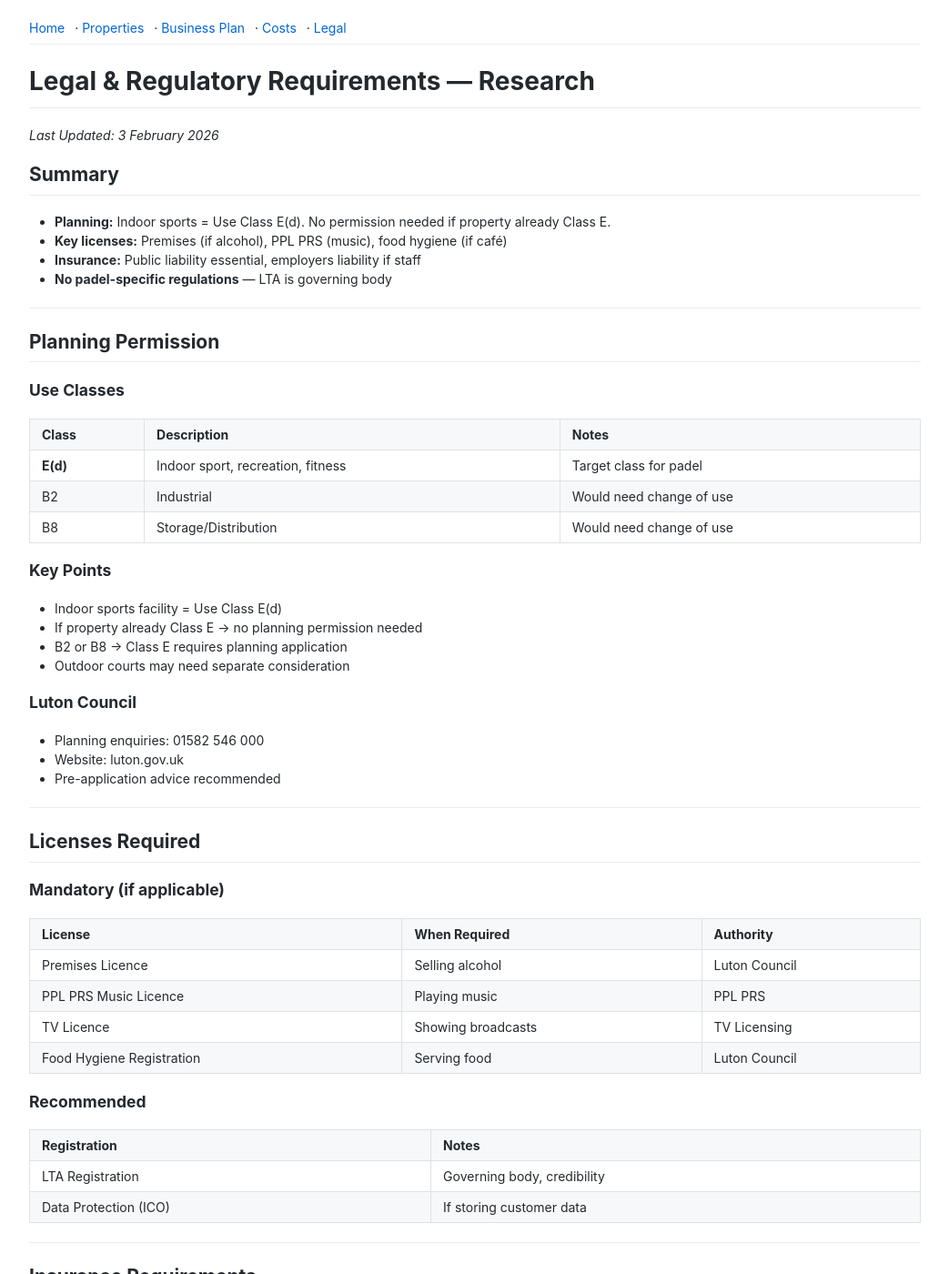
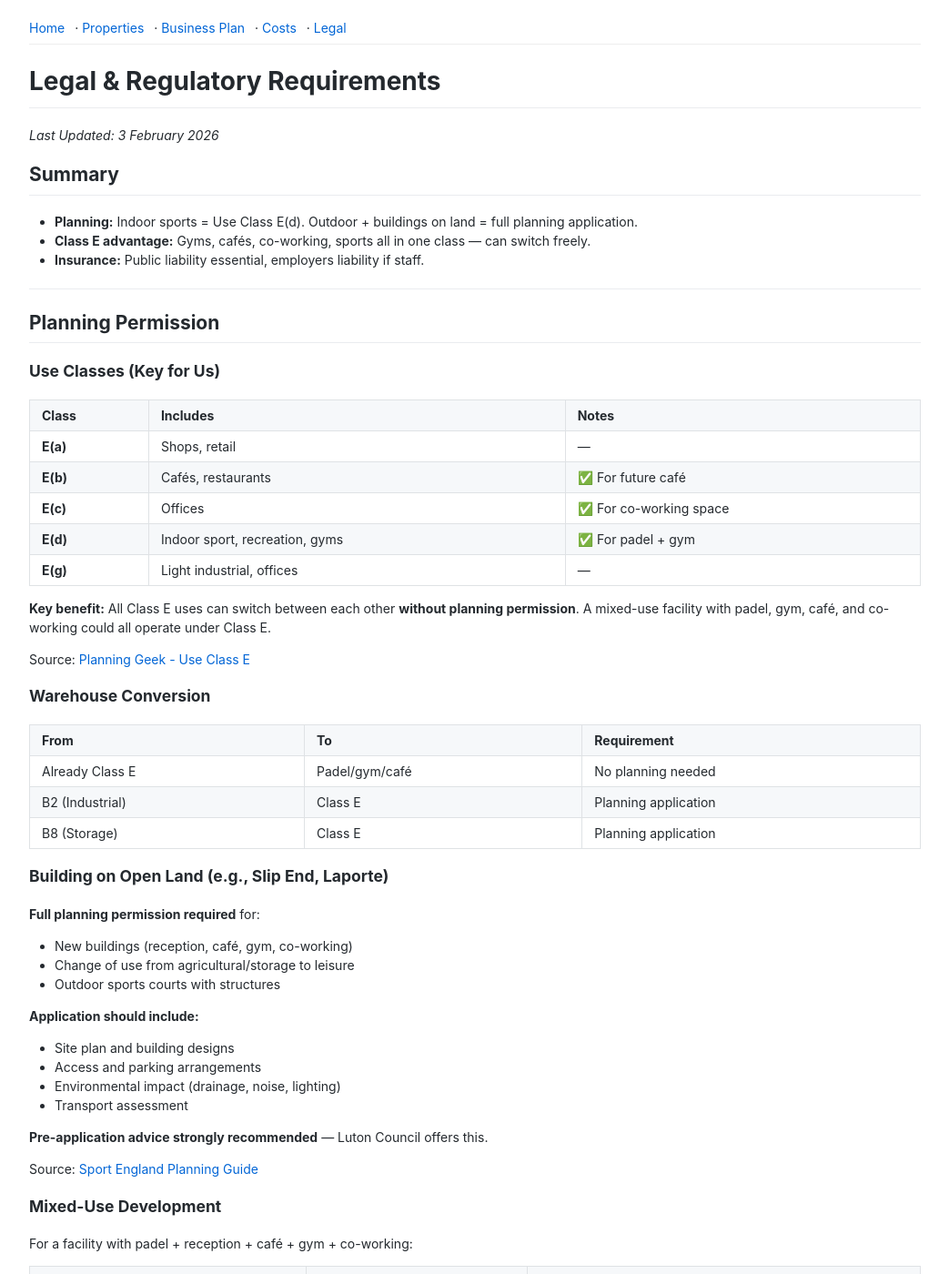
Before and after one commit to ayazabbas/padel-club, a Jekyll site: the page built from research/legal-requirements.md, in a window 1280 px wide and 1400 px high. Shown: the whole window at 91% size, without its empty margins (118-1161 px from the left). Built offline with Jekyll 4.4.1, drawn with Linux system fonts in a browser that asks for light colours; our own code applies the rules of GitHub Pages for plain Markdown files; some of the changed text lies outside the part shown.

Commit message:
Update legal: remove alcohol, add mixed-use Class E guidance for open land

```diff
--- a/research/legal-requirements.md
+++ b/research/legal-requirements.md
@@ -1,58 +1,85 @@
-# Legal & Regulatory Requirements — Research
+# Legal & Regulatory Requirements
 
 *Last Updated: 3 February 2026*
 
 ## Summary
 
-- **Planning:** Indoor sports = Use Class E(d). No permission needed if property already Class E.
-- **Key licenses:** Premises (if alcohol), PPL PRS (music), food hygiene (if café)
-- **Insurance:** Public liability essential, employers liability if staff
-- **No padel-specific regulations** — LTA is governing body
+- **Planning:** Indoor sports = Use Class E(d). Outdoor + buildings on land = full planning application.
+- **Class E advantage:** Gyms, cafés, co-working, sports all in one class — can switch freely.
+- **Insurance:** Public liability essential, employers liability if staff.
 
 ---
 
 ## Planning Permission
 
-### Use Classes
+### Use Classes (Key for Us)
 
-| Class | Description | Notes |
-|-------|-------------|-------|
-| **E(d)** | Indoor sport, recreation, fitness | Target class for padel |
-| B2 | Industrial | Would need change of use |
-| B8 | Storage/Distribution | Would need change of use |
+| Class | Includes | Notes |
+|-------|----------|-------|
+| **E(a)** | Shops, retail | — |
+| **E(b)** | Cafés, restaurants | ✅ For future café |
+| **E(c)** | Offices | ✅ For co-working space |
+| **E(d)** | Indoor sport, recreation, gyms | ✅ For padel + gym |
+| **E(g)** | Light industrial, offices | — |
 
-### Key Points
+**Key benefit:** All Class E uses can switch between each other **without planning permission**. A mixed-use facility with padel, gym, café, and co-working could all operate under Class E.
 
-- Indoor sports facility = Use Class E(d)
-- If property already Class E → no planning permission needed
-- B2 or B8 → Class E requires planning application
-- Outdoor courts may need separate consideration
+Source: [Planning Geek - Use Class E](https://planninggeek.co.uk/use-class/use-class-e/)
+
+### Warehouse Conversion
+
+| From | To | Requirement |
+|------|-----|-------------|
+| Already Class E | Padel/gym/café | No planning needed |
+| B2 (Industrial) | Class E | Planning application |
+| B8 (Storage) | Class E | Planning application |
+
+### Building on Open Land (e.g., Slip End, Laporte)
+
+**Full planning permission required** for:
+- New buildings (reception, café, gym, co-working)
+- Change of use from agricultural/storage to leisure
+- Outdoor sports courts with structures
+
+**Application should include:**
+- Site plan and building designs
+- Access and parking arrangements
+- Environmental impact (drainage, noise, lighting)
+- Transport assessment
+
+**Pre-application advice strongly recommended** — Luton Council offers this.
+
+Source: [Sport England Planning Guide](https://www.sportengland.org/how-we-can-help/facilities-and-planning/planning-for-sport)
+
+### Mixed-Use Development
+
+For a facility with padel + reception + café + gym + co-working:
+
+| Element | Use Class | Planning |
+|---------|-----------|----------|
+| Padel courts (outdoor) | Sui generis / E(d) | Full application |
+| Reception building | Ancillary | Included in main application |
+| Café | E(b) | Can include in Class E application |
+| Gym | E(d) | Can include in Class E application |
+| Co-working | E(c) | Can include in Class E application |
+
+**Strategy:** Apply for a mixed Class E development — this gives flexibility to adjust the mix later without new planning applications.
 
 ### Luton Council
 
 - Planning enquiries: 01582 546 000
-- Website: luton.gov.uk
-- Pre-application advice recommended
+- Website: [luton.gov.uk](https://www.luton.gov.uk/)
+- Pre-application advice: Recommended before submitting
 
 ---
 
 ## Licenses Required
 
-### Mandatory (if applicable)
-
 | License | When Required | Authority |
 |---------|---------------|-----------|
-| Premises Licence | Selling alcohol | Luton Council |
-| PPL PRS Music Licence | Playing music | PPL PRS |
-| TV Licence | Showing broadcasts | TV Licensing |
-| Food Hygiene Registration | Serving food | Luton Council |
-
-### Recommended
-
-| Registration | Notes |
-|--------------|-------|
-| LTA Registration | Governing body, credibility |
-| Data Protection (ICO) | If storing customer data |
+| PPL PRS Music Licence | Playing music | [PPL PRS](https://pplprs.co.uk/) |
+| TV Licence | Showing broadcasts | [TV Licensing](https://www.tvlicensing.co.uk/) |
+| Food Hygiene Registration | Serving food (café) | Luton Council |
 
 ---
 
@@ -69,49 +96,51 @@
 
 | Cover | Notes |
 |-------|-------|
-| Professional Indemnity | For coaching/instruction |
-| Equipment Cover | Courts, balls, rackets (up to £30k) |
+| Professional Indemnity | For coaching |
+| Equipment Cover | Courts, gym equipment |
 | Building/Contents | If responsible for property |
-| Business Interruption | Loss of income protection |
 
 ### Providers
 
-| Provider | Notes |
-|----------|-------|
-| LTA/Howden | Official LTA partner |
-| Mann Broadbent | Specialist in sport/leisure, 60+ years |
-| Insure4Sport/Ripe | Sports club specialists |
-| Protectivity | Budget option from £3.62/month |
+| Provider | Notes | Website |
+|----------|-------|---------|
+| LTA/Howden | Official LTA partner | [howdengroup.com](https://www.howdengroup.com/) |
+| Mann Broadbent | Sport/leisure specialist | [mannbroadbent.co.uk](https://www.mannbroadbent.co.uk/) |
+| Insure4Sport | Sports clubs | [insure4sport.co.uk](https://www.insure4sport.co.uk/) |
 
 ### Cost Estimate
 
 | Club Size | Annual Cost |
 |-----------|-------------|
 | Small (2 courts) | £1,500-3,000 |
-| Medium (4+ courts) | £3,000-6,000 |
+| Medium (4+ courts, gym, café) | £4,000-8,000 |
 
 ---
 
-## Padel-Specific
+## Building Regulations
 
-- No specific UK regulations for padel
-- LTA is the governing body
-- Courts should meet FIP/ITF specifications
-- Consider LTA registration for credibility and potential discounts
+New buildings must comply with:
+- Part A: Structure
+- Part B: Fire safety
+- Part L: Energy efficiency
+- Part M: Accessibility
+
+Need building control sign-off in addition to planning.
 
 ---
 
 ## Sources
 
 - [Planning Geek - Use Class E](https://planninggeek.co.uk/use-class/use-class-e/)
-- [Law Donut - Fitness Centre Legal Issues](https://lawdonut.co.uk/business/sector-specific-law/fitness-centre-legal-issues)
-- [Luton Council - Premises Licence](https://m.luton.gov.uk)
-- [The Padel Directory](https://thepadeldirectory.co.uk/post/how-to-open-a-padel-facility-in-the-uk)
+- [Sport England Planning Guide](https://www.sportengland.org/how-we-can-help/facilities-and-planning/planning-for-sport)
+- [GOV.UK - Open Space & Sports](https://www.gov.uk/guidance/open-space-sports-and-recreation-facilities-public-rights-of-way-and-local-green-space)
+- [Colliers - Property Use Classes](https://www.colliers.com/en-gb/countries/united-kingdom/guides/commercial-property-use-in-england)
 
 ---
 
 ## Next Steps
 
 - [ ] Get insurance quotes from 3 providers
-- [ ] Confirm use class of target property before signing
-- [ ] Pre-application planning advice once property identified
+- [ ] Pre-application planning advice for target site
+- [ ] Confirm use class of any warehouse before signing
+- [ ] For land sites: Budget for architect + planning consultant
```
Also changed, not shown: research/index.md (+6 -6 lines).
